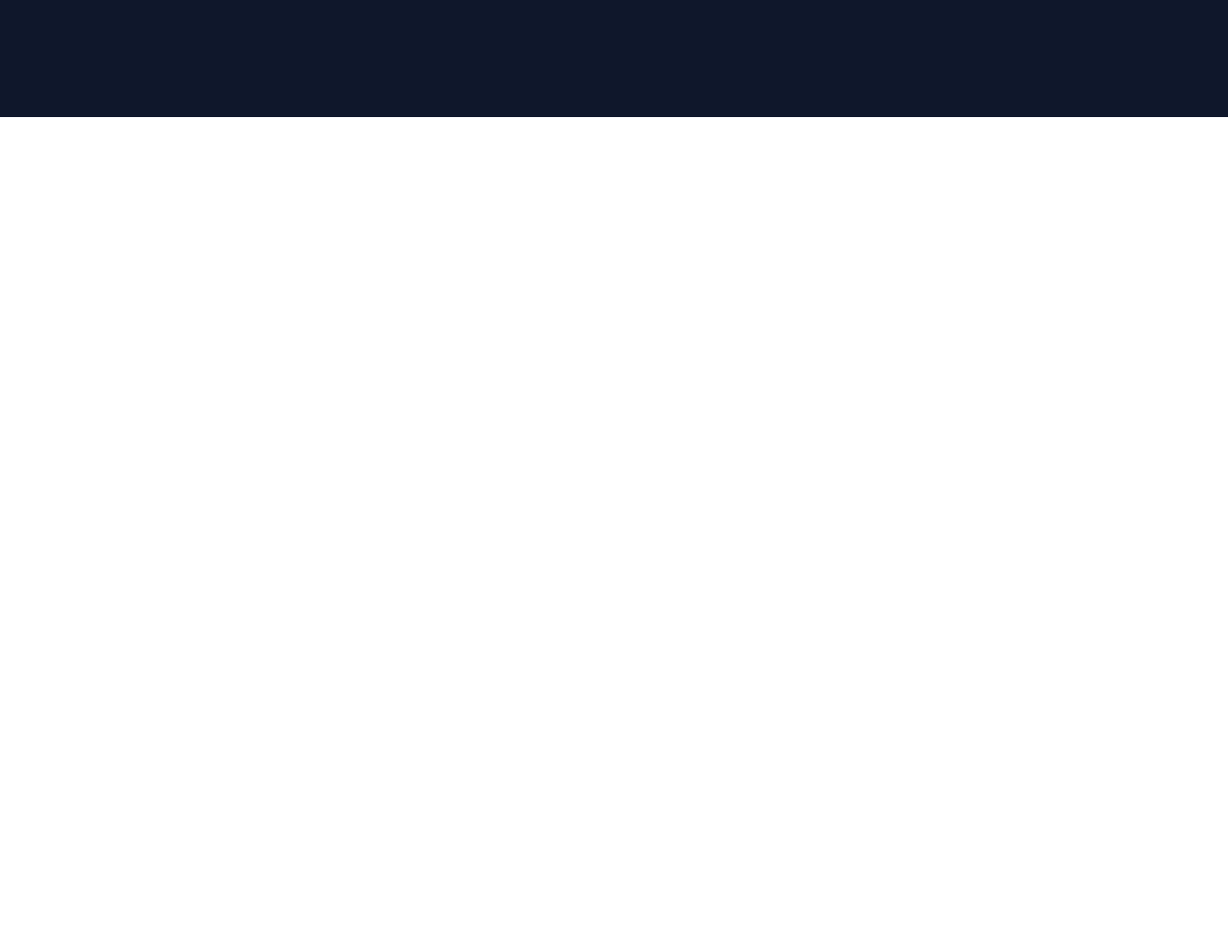
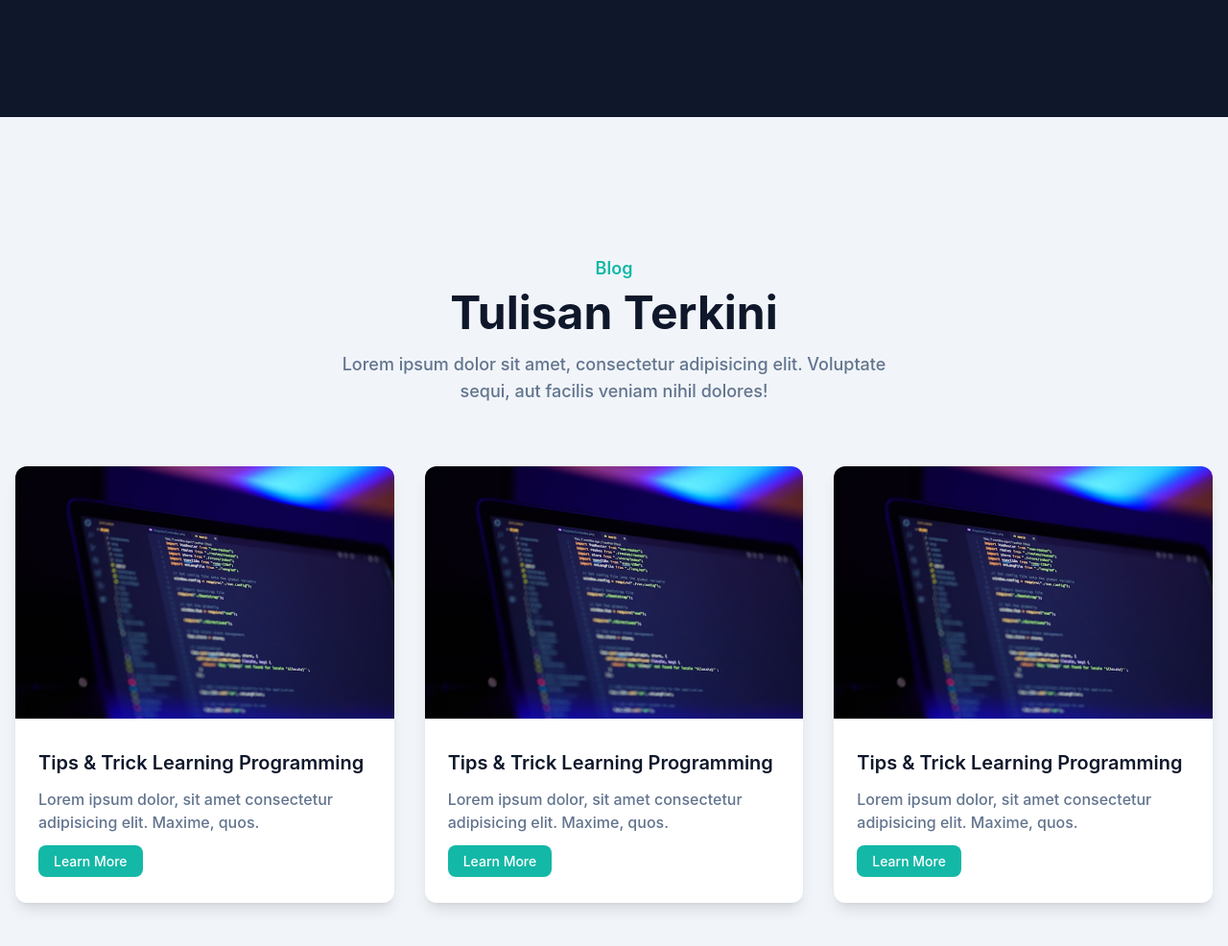
Before and after one commit to jasonenkristo123/Porto-Tailwind, a website: page src/index.html in a window 1280 px wide. Shown: the part 3239-4225 px from the top of the page at 96% size. Before the commit the page ends 3361 px from the top, so only its background shows below. Drawn offline with nearby package versions, Linux system fonts and the light colour scheme; files that its build step writes are made by us from their sources.

Commit message:
blog session

```diff
--- a/src/index.html
+++ b/src/index.html
@@ -174,6 +174,55 @@
         </div>
     </section>
 
+
+    <!-- Blog Section -->
+    <section id="blog" class="pt-36 pb-32 bg-slate-100">
+        <div class="container mx-auto">
+            <div class="w-full px-4">
+                <div class="max-w-xl mx-auto text-center mb-16">
+                    <h4 class="font-semibold text-lg text-primary mb-2">Blog</h4>
+                    <h2 class="font-bold text-slate-900 text-3xl mb-4 sm:text-4xl lg:text-5xl">Tulisan Terkini</h2>
+                    <p class="font-medium text-md text-slate-500 md:text-lg">Lorem ipsum dolor sit amet, consectetur adipisicing elit. Voluptate sequi, aut facilis veniam nihil dolores!</p>
+                </div>
+            </div>
+            <div class="flex flex-wrap">
+                <div class="w-full px-4 lg:w-1/2 xl:w-1/3">
+                    <div class="bg-white rounded-xl overflow-hidden shadow-lg mb-10">
+                        <img src="/img/blog.jpg" alt="blog" class="w-full object-cover">
+                        <div class="py-8 px-6">
+                            <h3>
+                                <a href="#" class="block mb-3 font-semibold text-xl text-slate-900 hover:text-primary truncate">Tips & Trick Learning Programming</a></h3>
+                            <p class="font-medium text-slate-500 text-base mb-4">Lorem ipsum dolor, sit amet consectetur adipisicing elit. Maxime, quos.</p>
+                            <a href="#" class="font-medium text-sm text-white bg-primary py-2 px-4 rounded-lg hover:opacity-80">Learn More</a>
+                        </div>
+                    </div>
+                </div>
+                <div class="w-full px-4 lg:w-1/2 xl:w-1/3">
+                    <div class="bg-white rounded-xl overflow-hidden shadow-lg mb-10">
+                        <img src="/img/blog.jpg" alt="blog" class="w-full object-cover">
+                        <div class="py-8 px-6">
+                            <h3>
+                                <a href="#" class="block mb-3 font-semibold text-xl text-slate-900 hover:text-primary truncate">Tips & Trick Learning Programming</a></h3>
+                            <p class="font-medium text-slate-500 text-base mb-4">Lorem ipsum dolor, sit amet consectetur adipisicing elit. Maxime, quos.</p>
+                            <a href="#" class="font-medium text-sm text-white bg-primary py-2 px-4 rounded-lg hover:opacity-80">Learn More</a>
+                        </div>
+                    </div>
+                </div>
+                <div class="w-full px-4 lg:w-1/2 xl:w-1/3">
+                    <div class="bg-white rounded-xl overflow-hidden shadow-lg mb-10">
+                        <img src="/img/blog.jpg" alt="blog" class="w-full object-cover">
+                        <div class="py-8 px-6">
+                            <h3>
+                                <a href="#" class="block mb-3 font-semibold text-xl text-slate-900 hover:text-primary truncate">Tips & Trick Learning Programming</a></h3>
+                            <p class="font-medium text-slate-500 text-base mb-4">Lorem ipsum dolor, sit amet consectetur adipisicing elit. Maxime, quos.</p>
+                            <a href="#" class="font-medium text-sm text-white bg-primary py-2 px-4 rounded-lg hover:opacity-80">Learn More</a>
+                        </div>
+                    </div>
+                </div>
+            </div>
+        </div>
+    </section>
+
 <script src="/js/script.js"></script>
 </body>
 </html>
```
Also changed, not shown: img/blog.jpg (added).
